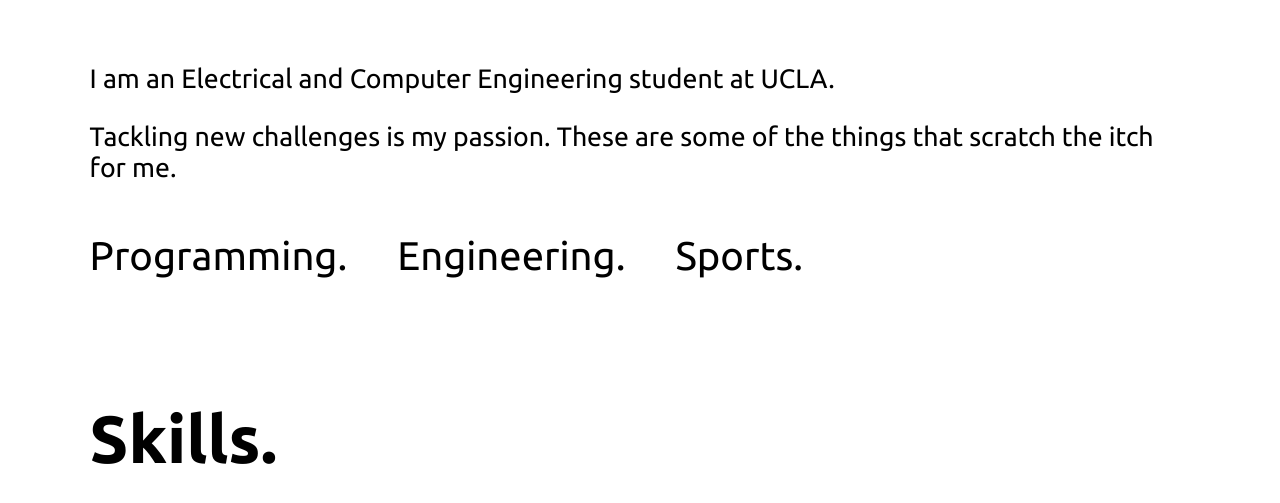
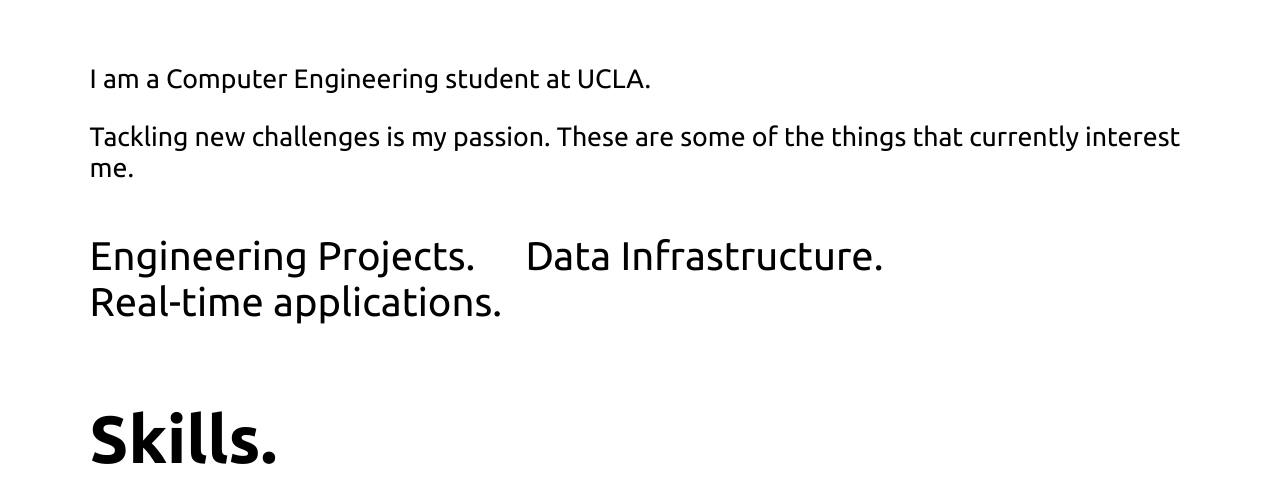
Before and after one commit to ethankt/ethankt.github.io, a plain HTML site: page index.html in a window 1280 px wide. Shown: the part 585-1088 px from the top of the page. Drawn offline with nearby package versions, Linux system fonts and the light colour scheme.

Commit message:
index.html changes

```diff
--- a/index.html
+++ b/index.html
@@ -34,22 +34,22 @@
             <div class="category" id="about">
                 <h3>About Me.</h3>
                 <div class="description">
-                    <p>I am an Electrical and Computer Engineering student at UCLA. </p>
-                    Tackling new challenges is my passion.  These are some of the things that scratch the itch for me.
+                    <p>I am a Computer Engineering student at UCLA. </p>
+                    Tackling new challenges is my passion.  These are some of the things that currently interest me.
                 </div>
             </div>
             <div class="short_description">
                 <div class="sd">
-                    Programming.
+                    Engineering Projects.
                 </div>
                 <div class="sd">
-                    Engineering.
+                    Data Infrastructure.
                 </div>
                 <div class="sd">
-                    Sports.
+                    Real-time applications.
                 </div>
                 <div class="sd">
-                    Gaming.
+                    Automation.
                 </div>
             </div>
             <div class="category" id="skills">
```
